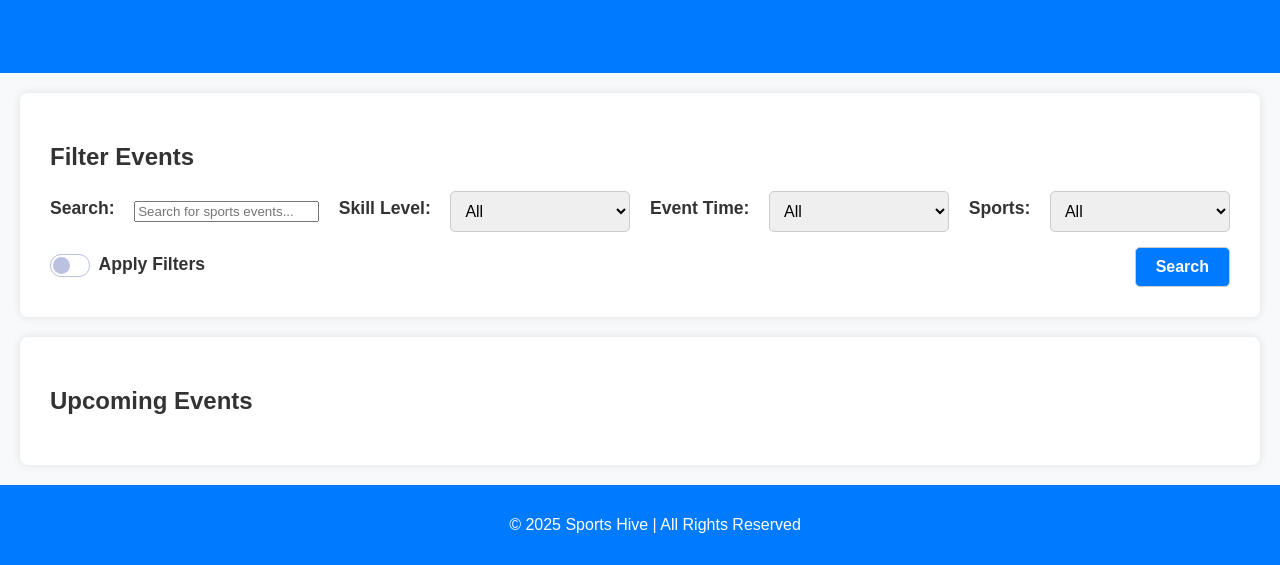
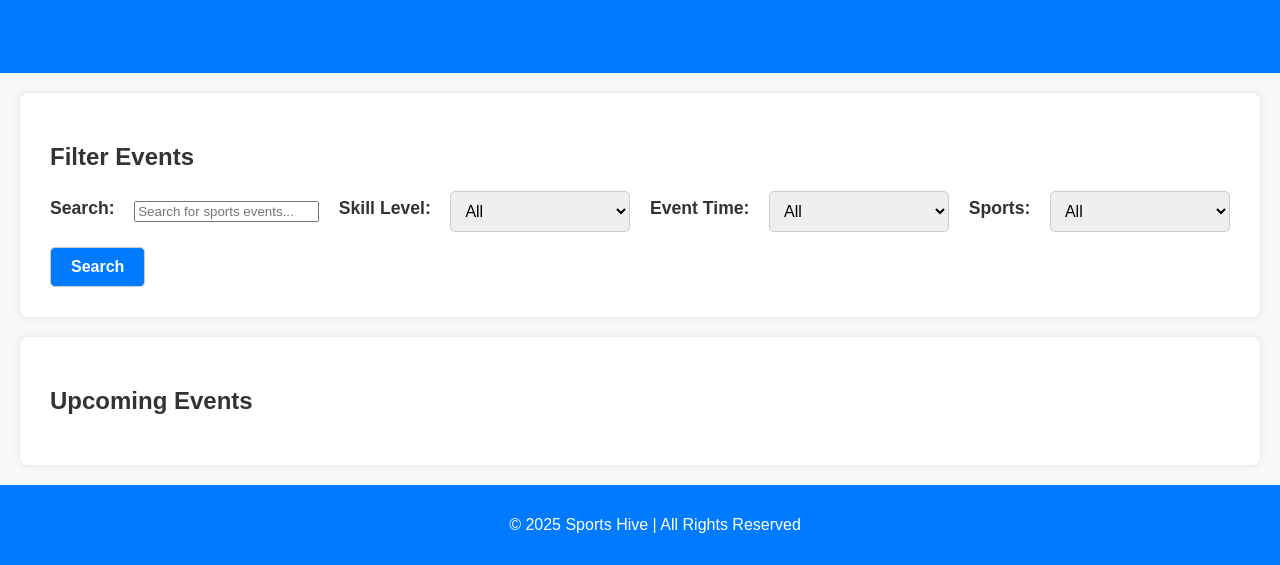
Before and after one commit to Azim098/sporthive, a website: page findevents.html in a window 1280 px wide. Shown: the part 285-850 px from the top of the page. Drawn offline with nearby package versions, Linux system fonts and the light colour scheme.

Commit message:
Update findevents.html

```diff
--- a/findevents.html
+++ b/findevents.html
@@ -65,11 +65,7 @@
                 <option value="javelin">Javelin Throw</option>
             </select>
 
-              <div class="checkbox-wrapper-14">
-                    <input id="s1-14" type="checkbox" class="switch">
-                    <label for="s1-14">Apply Filters</label>
-                </div>
-            <button type="submit" class="apply-filters">Search</button>
+            <button id="searchBtn" type="submit" class="apply-filters">Search</button>
         </div>
     </section>
 
```
